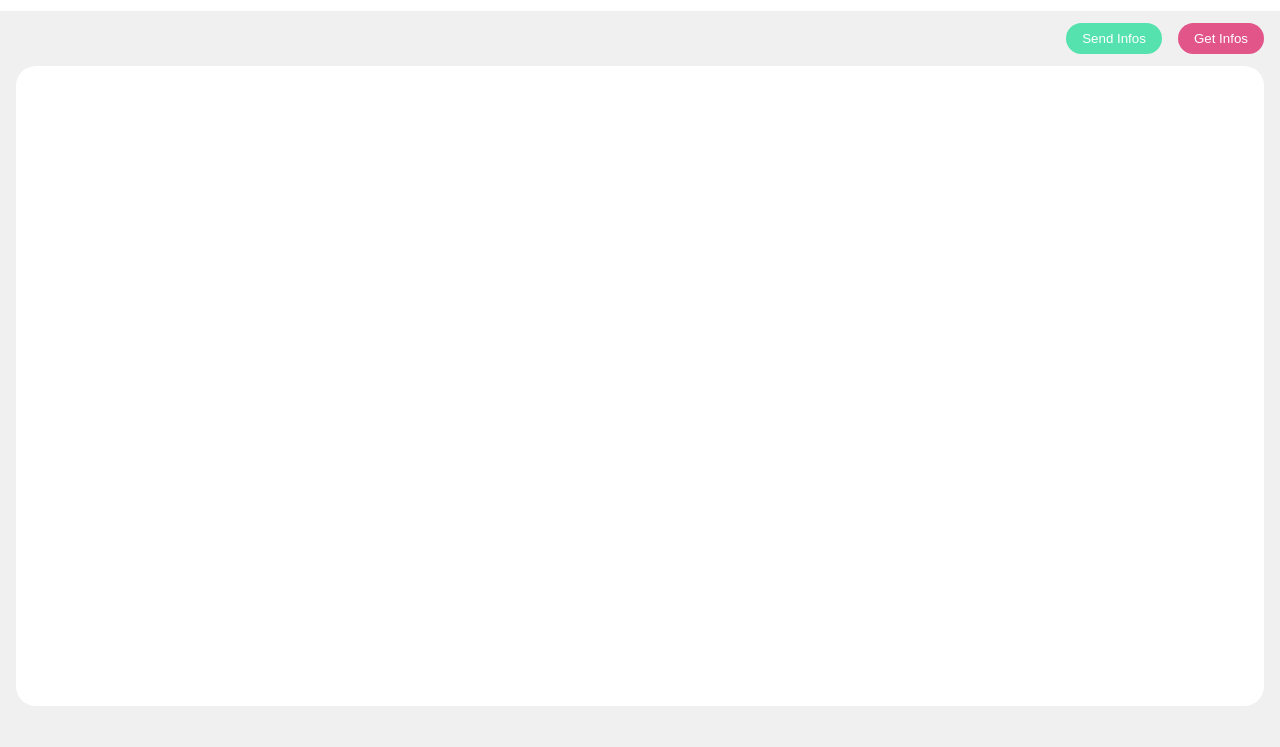
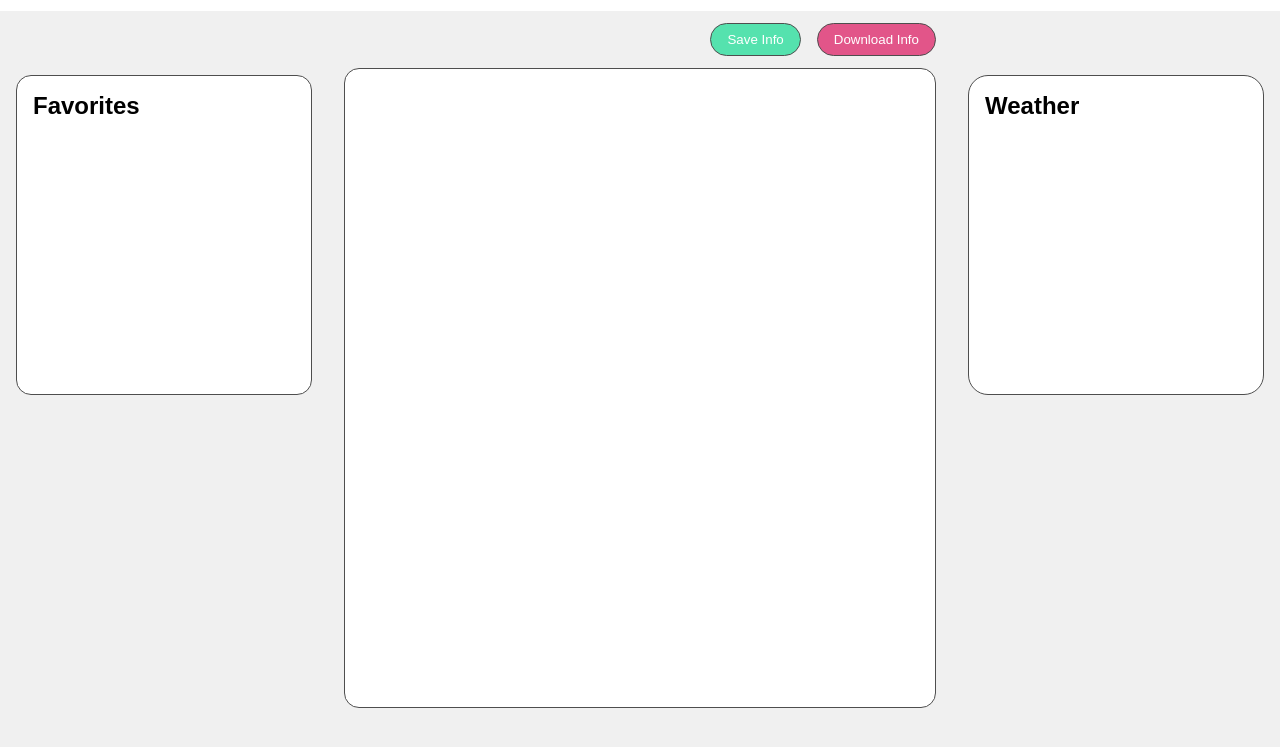
Before and after one commit to dansf/Web--AlternativePokemonJs, a website: page public/index.html in a window 1280 px wide. Shown: the part 45-792 px from the top of the page. Drawn offline with Linux system fonts and the light colour scheme; no server answers.

Commit message:
Building the layout and setting up the WeatherAPI

```diff
--- a/package.json
+++ b/package.json
@@ -12,6 +12,7 @@
     "eslint": "^8.20.0",
     "express": "^4.18.1",
     "nedb": "^1.8.0",
+    "node-fetch": "^3.2.9",
     "nodemon": "^2.0.19",
     "prettier": "^2.7.1"
   },
--- a/public/index.html
+++ b/public/index.html
@@ -19,24 +19,32 @@
     </header>
 
     <main class="main container">
+      <div class="favorites">
+        <h2>Favorites</h2>
+        <!-- <div class="box-favorite">
+          <p class="lat"><span></span><br /></p>
+          <p class="lon"><span></span></p>
+        </div> -->
+      </div>
+
+      <div class="infos-displayed">
         <div class="buttons">
-        <button class="btn-infos button-class">Send Infos</button>
-        <button class="btn-get button-class">Get Infos</button>
+          <button class="btn-infos button-class">Save Info</button>
+          <button class="btn-get button-class">Download Info</button>
         </div>
 
         <div class="update">
+          <!-- <h2>New locations</h2> -->
           <!-- <div class="box">
             <p class="lat"><span ></span><br /></p>
             <p class="lon"><span ></span></p>
             <p> <span class="date"></span> - <span class="hour"></span> </p>
           </div> -->
         </div>
+      </div>
+      <div class="weather">
+        <h2>Weather</h2>
 
-      <div class="favorites">
-        <div class="box-favorite">
-          <p class="lat"><span ></span><br /></p>
-          <p class="lon"><span ></span></p>
-        </div>
       </div>
     </main>
 
--- a/public/index.js
+++ b/public/index.js
@@ -1,5 +1,5 @@
 const API_URL = 'https://api.wheretheiss.at/v1/satellites/25544';
-const API_COLOR = 'https://www.colr.org/json/scheme/random';
+// const API_WEATHER = 'https://api.openweathermap.org/data/3.0/onecall?lat={lat}&lon={lon}&exclude={part}&appid={API key}';
 
 if (!('geolocation' in navigator)) {
   console.log('Geolocation unaveliable.');
@@ -68,12 +68,24 @@ const sendToDB = async data => {
   const resFetch = await dataFetch.json();
 };
 
+const getWeatherData = async (latitude, longitude) => {
+  const API_WEATHER = `/weather/${latitude},${longitude}`;
+  const resWeather = await fetch(API_WEATHER);
+  const jsonWeather = await resWeather.json();
+  console.log(jsonWeather)
+};
+
 var valuesReceived = {};
 
 const sateliteData = async () => {
   try {
+    //! LIMITE DE REQUISIÇÔES: 3*24 = 72 + 1 = 73
+    //TODO: Criar método para pegar a localização atual com computador e saber a temperatura
     const { latitude, longitude } = await getSateliteData();
+    // getWeatherData(latitude, longitude);
+    //TODO: Colocar o a Temperatura e local do satélite para aparecer na página
     appendInfos(latitude, longitude);
+    //TODO: Acrescentar os atributos de temperatura e de local no objeto data
     const data = { latitude, longitude };
     valuesReceived = data;
   } catch (e) {
@@ -84,14 +96,16 @@ const sateliteData = async () => {
 const btnSend = document
   .querySelector('.btn-infos')
   .addEventListener('click', async () => {
-    // console.log(valuesReceived);
-    const divFav = document.createElement("div")
-    const pFavOne = document.createElement("p")
-    const pFavTwo = document.createElement("p")
-    document.querySelector(".favorites").append(divFav);
+    const divFav = document.createElement('div');
+    const pFavOne = document.createElement('p');
+    const pFavTwo = document.createElement('p');
+    const favorite = document.querySelector('.favorites')
+    favorite.append(divFav);
     divFav.append(pFavOne, pFavTwo);
-    pFavOne.textContent = valuesReceived.latitude;
-    pFavTwo.textContent = valuesReceived.longitude;
+    divFav.classList.add('box-favorite');
+    pFavOne.textContent = `Lat.: ${valuesReceived.latitude.toFixed(2)}°`;
+    pFavTwo.textContent = `Lon.: ${valuesReceived.longitude.toFixed(2)}°`;
+    //? Mudar para síncrono
     await sendToDB(valuesReceived);
   });
 
@@ -103,4 +117,14 @@ const btnGet = document
     console.log(resData);
   });
 
-window.setInterval(sateliteData, 5000);
+var counterCalls = 0;
+const callsAPI = () => {
+  //TODO: Salvar localmente ou no servidor a quantidade de calls
+  sateliteData();
+  counterCalls += 1;
+  console.log(counterCalls);
+};
+
+// callsAPI();
+window.setInterval(callsAPI,5000);
+// window.setInterval(callsAPI,1800000);
--- a/public/style.css
+++ b/public/style.css
@@ -27,6 +27,7 @@ body {
 .button-class {
   padding: 0.5rem 1rem;
   border-radius: 20px;
+  border: 1px solid #4e4e4e;
 }
 
 .button-class:hover {
@@ -51,6 +52,27 @@ body {
 
 /* =============== MAIN */
 .main {
+  display: grid;
+  grid-template-columns: 0.5fr 1fr 0.5fr;
+  grid-template-rows: 1fr auto auto;
+  gap: 2rem;
+}
+
+.infos-displayed {
+  grid-column: span 3;
+}
+
+@media (min-width: 768px) {
+  .infos-displayed {
+    grid-column: span 2;
+    grid-row: span 2;
+  }
+}
+
+@media (min-width: 1024px) {
+  .infos-displayed {
+    grid-column: 2;
+  }
 }
 
 .buttons {
@@ -78,17 +100,34 @@ body {
 
 .update {
   background-color: white;
-  border-radius: 20px;
+  border-radius: 15px;
   height: 80vh;
   padding: 1rem;
-  overflow: scroll;
+  overflow-y: scroll;
+  border: 0.5px solid #4e4e4e;
+}
+
+.update::-webkit-scrollbar {
+  background: transparent;
+}
+
+.update::-webkit-scrollbar-button {
+  display: block;
+  height: 0.1rem;
+}
+
+.update::-webkit-scrollbar-thumb {
+  background-color: #cacaca;
+  border-radius: 20px;
 }
 
 .box {
   height: fit-content;
-  border-radius: 20px;
-  padding: .5rem;
+  border-radius: 15px;
+  padding: 0.5rem;
   margin-bottom: 1rem;
+  border: 1px solid #000;
+  width: 100%;
 }
 
 .box p {
@@ -104,3 +143,72 @@ body {
   text-align: end;
   color: white;
 }
+
+/* ================ FAVORITES */
+.favorites {
+  padding: 1rem;
+  grid-column: span 3;
+  grid-row: 3;
+  background-color: #fff;
+  border-radius: 15px;
+  height: 20rem;
+  margin-bottom: 5rem;
+  border: 0.5px solid #4e4e4e;
+  overflow-y: scroll;
+}
+
+.favorites::-webkit-scrollbar {
+  background: transparent;
+}
+
+.favorites::-webkit-scrollbar-button {
+  display: block;
+  height: 0.1rem;
+}
+
+.favorites::-webkit-scrollbar-thumb {
+  background-color: #cacaca;
+  border-radius: 20px;
+}
+
+@media (min-width: 768px) {
+  .favorites {
+    grid-column: 3;
+    grid-row: 2;
+  }
+}
+
+@media (min-width: 1024px) {
+  .favorites {
+    grid-column: 1;
+    grid-row: 1;
+    margin-top: 4rem;
+  }
+}
+
+.box-favorite {
+  margin-bottom: 2rem;
+  border-radius: 15px;
+  padding: 0.5rem;
+  background: #fff;
+  border: 0.5px solid #4e4e4e;
+}
+
+/* ================ WEATHER */
+.weather {
+  padding: 1rem;
+  grid-column: span 3;
+  grid-row: 2;
+  background-color: #fff;
+  border-radius: 20px;
+  height: 20rem;
+  border: 0.5px solid #4e4e4e;
+}
+
+@media (min-width: 768px) {
+  .weather {
+    grid-column: 3;
+    grid-row: 1;
+    margin-top: 4rem;
+  }
+}
```
Also changed, not shown: index.js (+14 -3 lines), 1 other file. Lines whose indentation alone changed are shown as unchanged.
